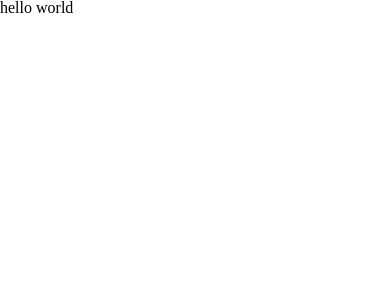
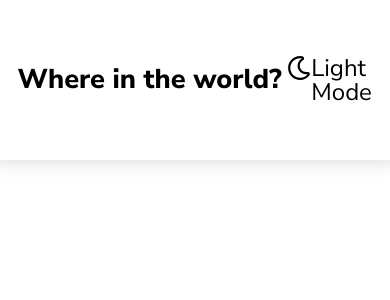
Before and after one commit to korynewton/react-country-search, a React (Create React App) app: page / in a window 390 px wide. Shown: the top 300 px of the page. Built offline with nearby package versions, Linux system fonts and the light colour scheme.

Commit message:
mobile header complete

```diff
--- a/public/index.html
+++ b/public/index.html
@@ -14,6 +14,10 @@
       user's mobile device or desktop. See https://developers.google.com/web/fundamentals/web-app-manifest/
     -->
     <link rel="manifest" href="%PUBLIC_URL%/manifest.json" />
+    <link
+      href="https://fonts.googleapis.com/css?family=Nunito+Sans:300,400,600,800&display=swap"
+      rel="stylesheet"
+    />
     <!--
       Notice the use of %PUBLIC_URL% in the tags above.
       It will be replaced with the URL of the `public` folder during the build.
@@ -23,7 +27,7 @@
       work correctly both with client-side routing and a non-root public URL.
       Learn how to configure a non-root public URL by running `npm run build`.
     -->
-    <title>React App</title>
+    <title>Countries</title>
   </head>
   <body>
     <noscript>You need to enable JavaScript to run this app.</noscript>
--- a/src/App.js
+++ b/src/App.js
@@ -1,10 +1,12 @@
 import React from 'react';
+import Header from './components/Header/HeaderComponent';
+import { GlobalStyles } from './App.styles';
 
 function App() {
   return (
-    <>
-      <h1>hello world</h1>
-    </>
+    <GlobalStyles>
+      <Header mode="light" />
+    </GlobalStyles>
   );
 }
 
--- /dev/null
+++ b/src/App.styles.js
@@ -0,0 +1,9 @@
+import styled from 'styled-components';
+import { nunitoSansFont } from './styles/variables';
+
+export const GlobalStyles = styled.div`
+  font-family: ${nunitoSansFont}
+  font-size: 62.5%;
+  margin-left: auto;
+  margin-right: auto;
+`;
--- a/src/components/Header/HeaderComponent.jsx
+++ b/src/components/Header/HeaderComponent.jsx
@@ -1,14 +1,19 @@
 import React from 'react';
-import { DarkModeIcon, LightModeIcon } from './ModeIcons';
+import ModeIcon from './ModeIcons';
+import {
+  StyledHeaderDiv,
+  StyledH2,
+  HeaderContainer
+} from '../../styles/Header/Header.styles';
 
 const Header = ({ mode }) => {
   return (
-    <div>
-      <h2>Where in the world?</h2>
-      <div className="mode">
-        {mode === 'light' ? <LightModeIcon /> : <DarkModeIcon />}
-      </div>
-    </div>
+    <HeaderContainer>
+      <StyledHeaderDiv>
+        <StyledH2>Where in the world?</StyledH2>
+        <ModeIcon mode={mode} />
+      </StyledHeaderDiv>
+    </HeaderContainer>
   );
 };
 
--- a/src/components/Header/ModeIcons.jsx
+++ b/src/components/Header/ModeIcons.jsx
@@ -1,26 +1,23 @@
 import React from 'react';
+import { StyledH4, ModeDiv } from '../../styles/Header/Header.styles';
+
 import { FontAwesomeIcon } from '@fortawesome/react-fontawesome';
-
 import { library } from '@fortawesome/fontawesome-svg-core';
 import { faMoon as darkMode } from '@fortawesome/free-solid-svg-icons';
 import { faMoon as lightMode } from '@fortawesome/free-regular-svg-icons';
 
-// Add all icons to the library so you can use it in your page
 library.add(darkMode, lightMode);
 
-export const DarkModeIcon = () => {
+const ModeIcon = ({ mode }) => {
+  const icon = mode === 'light' ? lightMode : darkMode;
   return (
-    <>
-      <FontAwesomeIcon icon={darkMode} />
-      <h4>Dark Mode</h4>
-    </>
+    <ModeDiv>
+      <FontAwesomeIcon icon={icon} />
+      <StyledH4>
+        {mode.charAt(0).toUpperCase() + mode.slice(1) + ' Mode'}
+      </StyledH4>
+    </ModeDiv>
   );
 };
-export const LightModeIcon = () => {
-  return (
-    <>
-      <FontAwesomeIcon icon={lightMode} />
-      <h4>Light Mode</h4>
-    </>
-  );
-};
+
+export default ModeIcon;
--- /dev/null
+++ b/src/styles/Header/Header.styles.js
@@ -0,0 +1,31 @@
+import styled from 'styled-components';
+import { fontWeightHeavy } from '../../styles/variables';
+
+export const StyledH2 = styled.h2`
+  font-size: 1.7rem;
+  font-weight: ${fontWeightHeavy};
+`;
+
+export const StyledH4 = styled.h4``;
+
+export const StyledHeaderDiv = styled.div`
+  display: flex;
+  justify-content: space-between;
+  align-items: center;
+  height: 10rem;
+  max-width: 91%;
+  margin-left: auto;
+  margin-right: auto;
+`;
+
+export const ModeDiv = styled.div`
+  font-size: 1.5rem;
+  display: flex;
+  justify-content: space-between;
+  width: 24%;
+`;
+
+export const HeaderContainer = styled.div`
+  width: 100%;
+  box-shadow: 0 -10px 20px 9px lightgrey;
+`;
```
Also changed, not shown: src/components/Filter/FilterComponent.jsx (added), 1 other file (tests, documents, lock files or other folders).
